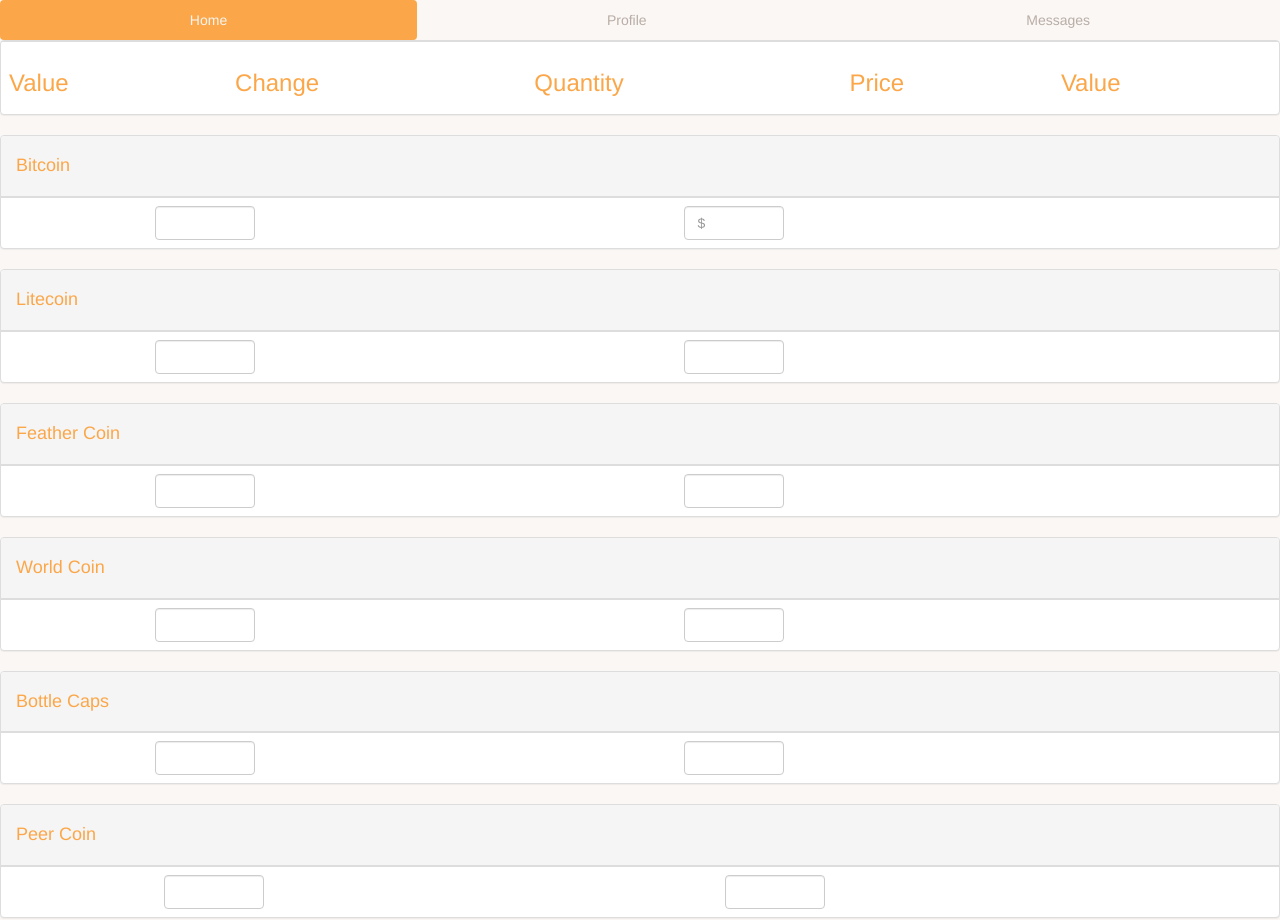
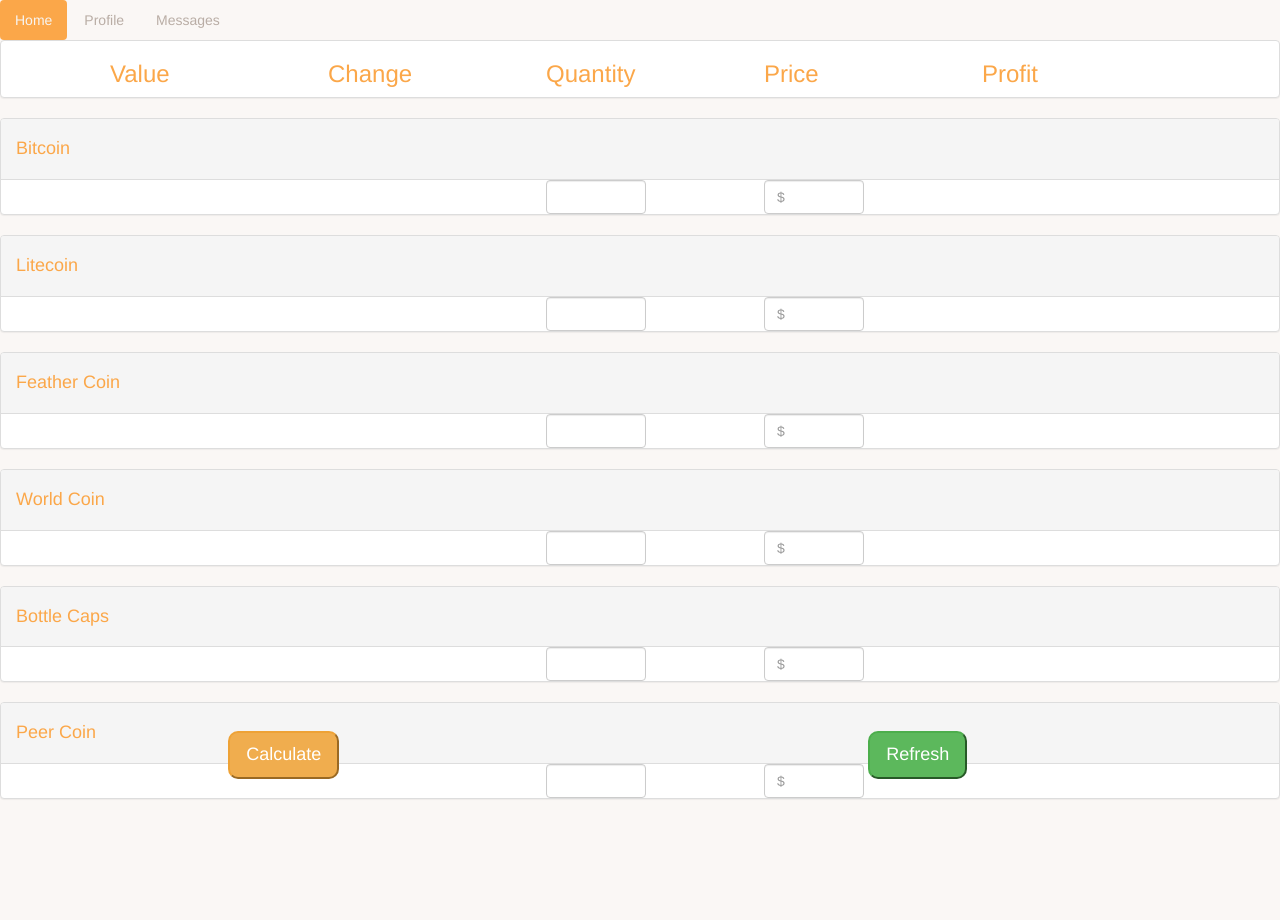
Before and after one commit to ryanquinn3/bits, a plain HTML site: page index.html in a window 1280 px wide. Shown: the top 920 px of the page. After the commit the page ends 889 px from the top, so only its background shows below. Drawn offline with Linux system fonts and the light colour scheme; no server answers.

Commit message:
Alignments fixed

```diff
--- a/index.html
+++ b/index.html
@@ -4,7 +4,7 @@
 	<link href="bootstrap.min.css" rel="stylesheet">
 	<title>The Bits</title>
 
-	<ul class="nav nav-pills nav-justified">
+	<ul class="nav nav-pills">
   	<li class="active"><a href="#">Home</a></li>
   	<li><a href="#">Profile</a></li>
   	<li><a href="#">Messages</a></li>
@@ -12,83 +12,96 @@
 </head>
 <body>
 
-
-
 <div class="panel panel-default">
-  <!-- Default panel contents -->
-  <!-- Table -->
-  <table class="table">
-    <tr>
-		<td><h3>Value</h3></td>
-		<td><h3>Change</h3></td>
-		<td><h3>Quantity</h3></td>
-		<td><h3>Price</h3></td>
-		<td><h3>Value</h3></td>
-	</tr>
-  </table>
+  <div class="row">
+  	<div class="col-md-2 col-md-offset-1"><h3>Value</h3></div>
+  	<div class="col-md-2"><h3>Change</h3></div>
+  	<div class="col-md-2"><h3>Quantity</h3></div>
+  	<div class="col-md-2"><h3>Price</h3></div>
+  	<div class="col-md-2"><h3>Profit</h3></div>
+  </div>
 </div>
 
 <div class="panel panel-default">
 	<div class="panel-heading">
 		<h4>Bitcoin</h4>
 		</div>
-  	<table class="table">
-	    <tr>
-    		<td id="bits">
-    		</td>
-    		<td id="bitdif">
-			</td>
-			<td>
+	<div class="row">
+
+		<div class="col-md-2 col-md-offset-1" id="bits">
+		</div>
+
+		<div class="col-md-2" id="bitdif">
+		</div>
+
+		<div class="col-md-2">
 			<input class="form-control" type="number" id="bitq"/>
-			</td>
-			<td>
+		</div>
+
+		<div class="col-md-2">
 			<input class="form-control" type="number" id="bitp" placeholder="$"/>
-			</td>
-			<td id="bitv">
-			</td>
-		</tr>
-	</table>
+		</div>
 
+		<div class="col-md-2" id="bitv">
 		</div>
+	</div>
+</div>
+
 
 <div class="panel panel-default">
   <!-- Default panel contents -->
-  <div class="panel-heading"><h4>Litecoin</h4></div>
+  <div class="panel-heading">
+  	<h4>Litecoin</h4>
+  </div>
 
   <!-- Table -->
-  <table class="table">
-    <tr>
-		<td id="lite"></td>
-		<td id="litedif"></td>
-		<td>
+  <div class="row">
+
+		<div class="col-md-2 col-md-offset-1" id="lites">
+		</div>
+
+		<div class="col-md-2" id="litedif">
+		</div>
+
+		<div class="col-md-2">
 			<input class="form-control" type="number" id="liteq"/>
-			</td>
-		<td>
-			<input class="form-control" type="number" id="litep"/>
-		</td>
-		<td id="litev"></td>
-	</tr>
-  </table>
 		</div>
+
+		<div class="col-md-2">
+			<input class="form-control" type="number" id="litep" placeholder="$"/>
+		</div>
+		<div class="col-md-2" id="litev">
+		</div>
+	</div>
+</div>
+
+
 
 <div class="panel panel-default">
   <!-- Default panel contents -->
   <div class="panel-heading"><h4>Feather Coin</h4></div>
 
-  <!-- Table -->
-  <table class="table">
-    <tr>
-		<td id="feather"></td>
-		<td id="featherdif"></td>
-		<td>
-			<input class="form-control" type="number"/>
-		</td>
-		<td>
-			<input class="form-control" type="number"/>
-		</td>
-		<td></td>
-	</tr>
-  </table>
+  <div class="row">
+
+		<div class="col-md-2 col-md-offset-1" id="feather">
+		</div>
+
+		<div class="col-md-2" id="featherdif">
+		</div>
+
+		<div class="col-md-2">
+			<input class="form-control" type="number" id="featherq"/>
+		</div>
+
+		<div class="col-md-2">
+			<input class="form-control" type="number" id="featherp" placeholder="$"/>
+		</div>
+
+
+		<div class="col-md-2" id="featherv">
+		</div>
+	</div>
+
 </div>
 
 
@@ -96,19 +109,26 @@
   <!-- Default panel contents -->
   <div class="panel-heading"><h4>World Coin</h4></div>
 
-  <!-- Table -->
-  <table class="table">
-    <tr>
-		<td id="world"></td>
-		<td id="worlddif"></td>
-		<td>
-				<input class="form-control" type="number"/>
-		</td>
-		<td>
-				<input class="form-control" type="number"/>
-		</td>
-		<td></td>
-	</tr>
+  <div class="row">
+
+		<div class="col-md-2 col-md-offset-1" id="world">
+		</div>
+
+		<div class="col-md-2" id="worlddif">
+		</div>
+
+		<div class="col-md-2">
+			<input class="form-control" type="number" id="worldq"/>
+		</div>
+
+		<div class="col-md-2">
+			<input class="form-control" type="number" id="worldp" placeholder="$"/>
+		</div>
+
+
+		<div class="col-md-2" id="worldv">
+		</div>
+	</div>
   </table>
 </div>
 
@@ -119,19 +139,26 @@
   <div class="panel-heading"> <h4>Bottle Caps</h4> </div>
 
   <!-- Table -->
-  <table class="table">
-   	<tr>
-		<td id="caps"></td>
-		<td id="capsdif"></td>
-		<td>
-			<input class="form-control" type="number"/>
-		</td>
-		<td>
-			<input class="form-control" type="number"/>
-		</td>
-		<td></td>
-	</tr>
-  </table>
+  <div class="row">
+
+		<div class="col-md-2 col-md-offset-1" id="caps">
+		</div>
+
+		<div class="col-md-2" id="capsdif">
+		</div>
+
+		<div class="col-md-2">
+			<input class="form-control" type="number" id="bottleq"/>
+		</div>
+
+		<div class="col-md-2">
+			<input class="form-control" type="number" id="bottlep" placeholder="$"/>
+		</div>
+
+
+		<div class="col-md-2" id="bottlev">
+		</div>
+	</div>
 </div>
 
 
@@ -140,23 +167,36 @@
   <!-- Default panel contents -->
   <div class="panel-heading"> <h4>Peer Coin</h4></div>
 
-  <!-- Table -->
-  <table class="table">
-    <tr>
-		<td id="peer"></td>
-		<td id="peerdif"></td>
-		<td>
-			<input class="form-control" type="number"/>
-		</td>
-		<td>
-				<input class="form-control" type="number"/>
-		</td>
-	</tr>
-  </table>
+  <div class="row">
+
+		<div class="col-md-2 col-md-offset-1" id="peer">
 		</div>
 
-<div class="container">
-	<button type="button" class="btn-warning btn-lg center-block" id="calc">Calculate</button>
+		<div class="col-md-2" id="peerdif">
+		</div>
+
+		<div class="col-md-2">
+			<input class="form-control" type="number" id="peerq"/>
+		</div>
+
+		<div class="col-md-2">
+			<input class="form-control" type="number" id="peerp" placeholder="$"/>
+		</div>
+
+
+		<div class="col-md-2" id="peerv">
+		</div>
+	</div>
+
+</div>
+
+<div class="navbar navbar-fixed-bottom">
+<div class="col-md-4 col-md-offset-2">
+	<button type="button" class="btn-warning btn-lg" id="calc">Calculate</button>
+</div>
+<div class="col-md-4 col-md-offset-2">
+	<button type="button" class="btn-success btn-lg" id="refresh">Refresh</button>
+</div>
 </div>
 </body>
 
--- a/style.css
+++ b/style.css
@@ -1,18 +1,4 @@
-/*table
-{
-	font-size: 20;
-	font-family: arial;
-	border-spacing: 30px;
-}*/
-
-.green
-{
-	color:green;
-}
-.red
-{
-	color:red;
-}
+body { padding-bottom: 70px; }
 input[type=number]
 {
 	width:100px;
--- a/util.js
+++ b/util.js
@@ -20,6 +20,12 @@ function coin(val,diff,input_quant,input_price,calc_val)
 	this.calc_val = calc_val;
 }
 
+$.fn.digits = function(){
+    return this.each(function(){
+        $(this).text( $(this).text().replace(/(\d)(?=(\d\d\d)+(?!\d))/g, "$1,") );
+    })
+}
+
 var coins = new Array();
 
 coins[0] = new coin("#bits","#bitdif","#bitq","#bitp","#bitv");
@@ -36,10 +42,10 @@ var bits = function(data,textStatus,jqXHR)
 	var diff = (lastPrice["bitcoin"] - price).toFixed(2);
 	$("#bits").text("$"+price);
 	$("#bitdif").text("$"+diff);
-	if(diff>=0)
+	/*if(diff>=0)
 		$("#bitdif").attr("class","green");
 	else
-		$("#bitdif").attr("class","red");
+		$("#bitdif").attr("class","red");*/
 	lastPrice["bitcoin"] = price;
 };
 
@@ -49,12 +55,12 @@ var lites = function(data,textStatus,jqXHR)
 	var json = $.parseJSON(data);
 	var price = parseFloat(json.ticker.last).toFixed(2);
 	var diff = (lastPrice["litecoin"] - price).toFixed(2);
-	$("#lite").html("$"+price);
-	$("#litedif").html("$"+diff);
-	if(diff>=0)
+	$("#lites").text("$"+price);
+	$("#litedif").text("$"+diff);
+	/*if(diff>=0)
 		$("#litedif").attr("class","green");
 	else
-		$("#litedif").attr("class","red");
+		$("#litedif").attr("class","red");*/
 	lastPrice["litecoin"] = price;
 
 };
@@ -66,10 +72,10 @@ var feather = function(data,textStatus,jqXHR)
 	var diff = (lastPrice["feathercoin"]-price).toFixed(2);
 	$("#feather").html("$"+price);
 	$("#featherdif").html("$"+diff);
-	if(diff >= 0)
+	/*if(diff >= 0)
 		$("#featherdif").attr("class","green");
 	else
-		$("#featherdif").attr("class","red");
+		$("#featherdif").attr("class","red");*/
 	lastPrice["feathercoin"] = price;
 };
 
@@ -80,10 +86,10 @@ var world = function(data,textStatus,jqXHR)
 	var diff = (lastPrice["worldcoin"]-price).toFixed(2);
 	$("#world").html("$"+price);
 	$("#worlddif").html("$"+diff);
-	if(diff >= 0)
+	/*if(diff >= 0)
 		$("#worlddif").attr("class","green");
 	else
-		$("#worlddif").attr("class","red");
+		$("#worlddif").attr("class","red");*/
 	lastPrice["worldcoin"] = price;
 
 };
@@ -95,10 +101,10 @@ var caps = function(data,textStatus,jqXHR)
 	var diff = (lastPrice["bottlecaps"] - price).toFixed(2);
 	$("#caps").html("$"+price);
 	$("#capsdif").html("$"+diff);
-	if(diff >= 0)
+	/*if(diff >= 0)
 		$("#capsdif").attr("class","green");
 	else
-		$("#capsdif").attr("class","red");
+		$("#capsdif").attr("class","red");*/
 	lastPrice["bottlecaps"] = price;
 };
 var peer = function(data,textStatus,jqXHR)
@@ -108,12 +114,6 @@ var peer = function(data,textStatus,jqXHR)
 	var diff = (lastPrice["peercoin"] - price).toFixed(2);
 	$("#peer").html("$"+price);
 	$("#peerdif").html("$"+diff);
-	var c;
-	if(diff >= 0)
-		c = "green";
-	else
-		c = "red";
-	$("#peerdif").attr("class",c);
 	lastPrice["peercoin"] = price;
 };
 
@@ -129,9 +129,9 @@ $(document).ready(function()
 	for(var i = 0; i < apiList.length;i++)
 	{
 		ajaxc(apiList[i],callBacks[i]);
-		var temp = "ajaxc(apiList["+i+"],callBacks["+i+"])";
-		setInterval(temp,10000);
 	}
+
+
 
 	$("#calc").click(function(){
 
@@ -145,10 +145,25 @@ $(document).ready(function()
 				var newPrice = parseFloat($(cur.val).text().substring(1));
 				var new_val = $(cur.input_quant).val()*newPrice;
 				var diff = new_val - old_val;
-				$(cur.calc_val).text("$"+diff);
+				$(cur.calc_val).text("$"+diff.toFixed(2));
+				$(cur.calc_val).digits();
 			}
 		}
 	});
+
+	$("#refresh").click(function()
+	{
+
+		console.log("Clicked");
+		for(var i = 0; i < apiList.length;i++)
+		{
+			ajaxc(apiList[i],callBacks[i]);
+		}
+	});
+
+
+
+
 });
 
 
```
Lines whose indentation alone changed are shown as unchanged.
